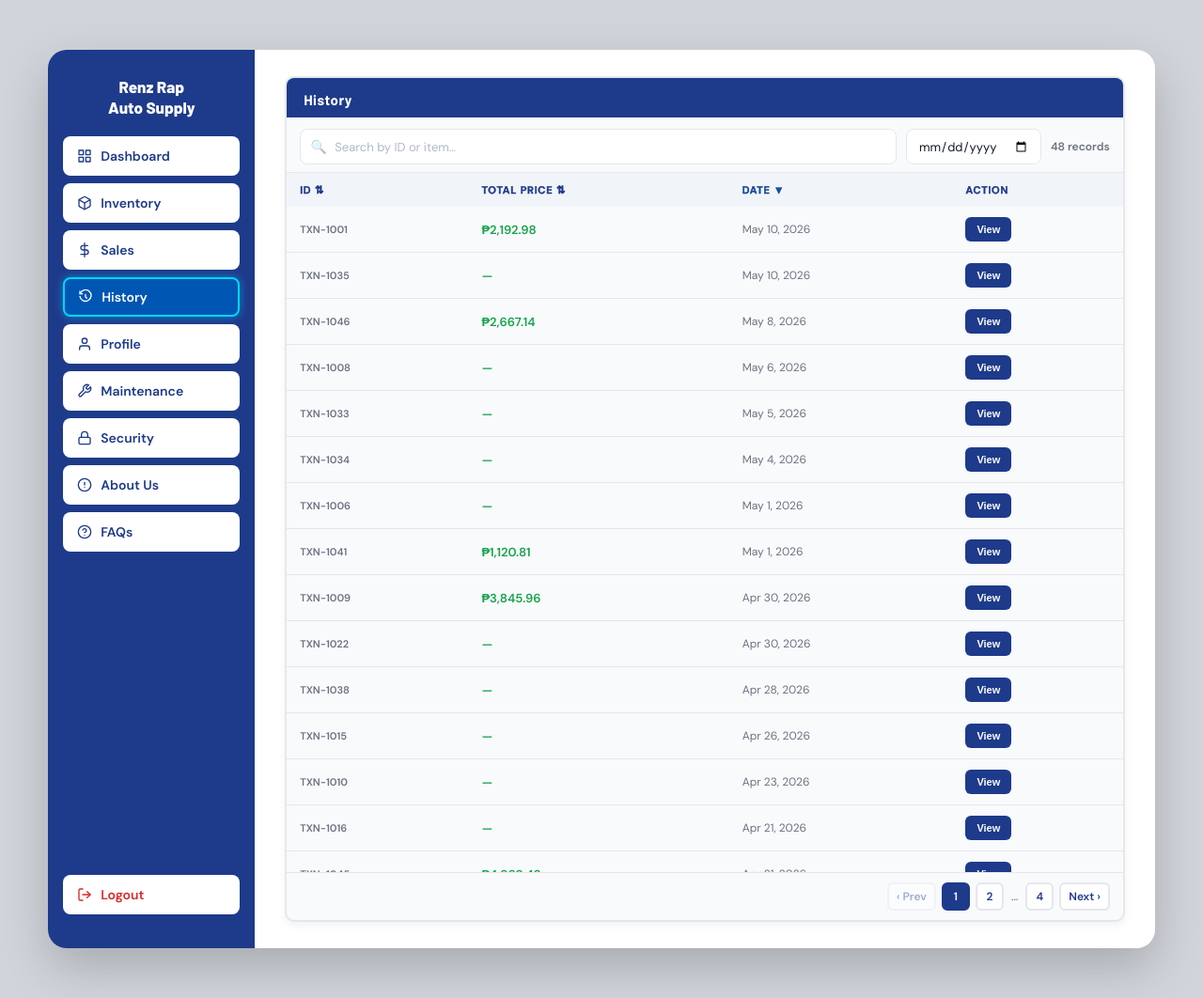
After one commit to qjlscastillo-cpu/RenzRap-2, a Flask app: page /history in a window 1280 px wide. The commit adds this page. Shown: the whole page at 94% size. Run offline with Flask 3, Linux system fonts and the light colour scheme; the visitor is signed in with stand-in values (Sample User, id 1).

Commit message:
added history.html

```diff
--- a/app.py
+++ b/app.py
@@ -35,7 +35,11 @@ def maintenance():
         return redirect("/")
     return render_template("maintenance.html")
 
-
+@app.route("/history")
+def history():
+    if not session.get("logged_in"):
+        return redirect("/")
+    return render_template("history.html")
 
 @app.route("/about")
 def aboutus():
--- a/config.py
+++ b/config.py
@@ -1,6 +1,6 @@
 DB_CONFIG = {
     "host": "localhost",
     "user": "root",
-    "password": "00000000",
+    "password": "jolohotdog789",
     "database": "renzrap_db"
 }
--- /dev/null
+++ b/templates/History.html
@@ -0,0 +1,544 @@
+<!DOCTYPE html>
+<html lang="en">
+<head>
+  <meta charset="UTF-8"/>
+  <meta name="viewport" content="width=device-width, initial-scale=1.0"/>
+  <title>History | Renz Rap Auto Supply</title>
+  <link href="https://fonts.googleapis.com/css2?family=Barlow:wght@600;700;800&family=DM+Sans:wght@400;500;600&display=swap" rel="stylesheet"/>
+  <style>
+    *, *::before, *::after { box-sizing: border-box; margin: 0; padding: 0; }
+    :root {
+      --navy:       #1e3a8a;
+      --navy-light: #2d52b0;
+      --blue-btn:   #0056b3;
+      --cyan:       #00d4ff;
+      --bg:         #d1d5db;
+      --card-bg:    #f8fafc;
+      --border:     #e5e7eb;
+      --text:       #111827;
+      --muted:      #6b7280;
+      --green:      #16a34a;
+      --white:      #ffffff;
+      --red:        #dc2626;
+      --red-hover:  #fee2e2;
+    }
+    body {
+      font-family: 'DM Sans', sans-serif;
+      background: var(--bg);
+      min-height: 100vh;
+      display: flex;
+      align-items: center;
+      justify-content: center;
+      padding: 20px;
+    }
+    .shell {
+      display: flex;
+      width: 92vw;
+      height: 90vh;
+      min-height: 560px;
+      border-radius: 20px;
+      overflow: hidden;
+      box-shadow: 0 20px 50px rgba(0,0,0,0.2);
+    }
+
+    /* ── Sidebar ── */
+    .sidebar {
+      width: 220px;
+      min-width: 220px;
+      background: var(--navy);
+      padding: 28px 16px;
+      display: flex;
+      flex-direction: column;
+      overflow-y: auto;
+    }
+    .sidebar-logo {
+      font-family: 'Barlow', sans-serif;
+      font-weight: 800;
+      font-size: 17px;
+      color: var(--white);
+      margin-bottom: 20px;
+      padding: 0 4px;
+      line-height: 1.3;
+      text-align: center;
+    }
+    .nav-item {
+      display: flex;
+      align-items: center;
+      justify-content: flex-start;
+      gap: 9px;
+      width: 100%;
+      height: 42px;
+      border-radius: 8px;
+      border: 1px solid transparent;
+      background: var(--white);
+      color: var(--navy);
+      font-family: 'DM Sans', sans-serif;
+      font-weight: 600;
+      font-size: 14px;
+      padding: 0 14px;
+      cursor: pointer;
+      margin-bottom: 8px;
+      text-decoration: none;
+      transition: transform 0.2s, box-shadow 0.2s, background 0.2s, border 0.2s;
+    }
+    .nav-item:hover {
+      background: #e8f0fb;
+      border: 1px solid var(--blue-btn);
+      transform: translateY(0.5px);
+      box-shadow: 0 4px 12px rgba(91,155,213,0.3);
+    }
+    .nav-item.active {
+      background: var(--blue-btn);
+      color: var(--white);
+      border: 2px solid var(--cyan);
+      box-shadow: 0 0 10px rgba(0,212,255,0.5);
+      transform: none;
+      cursor: default;
+    }
+    .nav-item.active:hover { transform: none; background: var(--blue-btn); }
+    .logout-btn { margin-top: auto; color: var(--red); background: var(--white); }
+    .logout-btn:hover {
+      background: var(--red-hover);
+      border: 1px solid var(--red);
+      color: var(--red);
+      box-shadow: 0 4px 12px rgba(220,38,38,0.3);
+    }
+
+    /* ── Main ── */
+    .main {
+      flex: 1;
+      background: var(--white);
+      padding: 28px 32px;
+      overflow-y: auto;
+      display: flex;
+      flex-direction: column;
+      gap: 16px;
+    }
+
+    /* ── History table card ── */
+    .table-card {
+      background: var(--card-bg);
+      border: 2px solid var(--border);
+      border-radius: 10px;
+      box-shadow: 0 4px 10px rgba(0,0,0,0.05);
+      overflow: hidden;
+      flex: 1;
+      display: flex;
+      flex-direction: column;
+      min-height: 0;
+    }
+    .table-header-bar {
+      padding: 14px 18px 10px;
+      font-family: 'Barlow', sans-serif;
+      font-weight: 700;
+      font-size: 15px;
+      color: var(--white);
+      background: var(--navy);
+      flex-shrink: 0;
+      letter-spacing: 0.5px;
+    }
+    .record-count {
+      font-family: 'DM Sans', sans-serif;
+      font-weight: 600;
+      font-size: 12px;
+      color: var(--muted);
+    }
+
+    /* ── Toolbar (below header, matches inventory) ── */
+    .toolbar-row {
+      padding: 12px 14px 8px;
+      border-bottom: 1px solid var(--border);
+      background: var(--card-bg);
+      flex-shrink: 0;
+      display: flex;
+      align-items: center;
+      gap: 10px;
+      flex-wrap: wrap;
+    }
+    .search-box {
+      flex: 1;
+      position: relative;
+      min-width: 160px;
+    }
+    .search-box input {
+      width: 100%; height: 38px; border-radius: 8px;
+      border: 1px solid var(--border); background: var(--white);
+      padding: 0 14px 0 36px;
+      font-family: 'DM Sans', sans-serif; font-size: 13px; color: var(--text);
+      outline: none; transition: border-color 0.2s, box-shadow 0.2s;
+    }
+    .search-box input:focus { border-color: var(--blue-btn); box-shadow: 0 0 0 3px rgba(91,155,213,0.15); }
+    .search-box input::placeholder { color: #b0b8c9; }
+    .search-icon {
+      position: absolute; left: 11px; top: 50%; transform: translateY(-50%);
+      font-size: 14px; opacity: 0.4; pointer-events: none;
+    }
+    .filter-date {
+      height: 38px; padding: 0 12px; border-radius: 8px;
+      border: 1px solid var(--border); background: var(--white);
+      font-family: 'DM Sans', sans-serif; font-size: 13px; color: var(--text);
+      outline: none; cursor: pointer;
+    }
+    .filter-date:focus { border-color: var(--blue-btn); }
+    .table-scroll { overflow-y: auto; flex: 1; }
+    table { width: 100%; border-collapse: collapse; font-size: 13px; }
+    thead th {
+      background: #f1f5f9;
+      padding: 11px 14px;
+      text-align: left;
+      font-weight: 900;
+      -webkit-text-stroke: 0.5px var(--navy);
+      color: var(--navy);
+      font-size: 11px;
+      text-transform: uppercase;
+      letter-spacing: 0.8px;
+      position: sticky;
+      top: 0;
+      cursor: pointer;
+      user-select: none;
+    }
+    thead th:hover { background: #e8f0fb; }
+    tbody tr { border-bottom: 1px solid var(--border); transition: background 0.12s; }
+    tbody tr:last-child { border-bottom: none; }
+    tbody td { padding: 11px 14px; color: var(--text); vertical-align: middle; }
+    tbody tr:hover { background: #eff6ff; }
+    .empty-row td { text-align: center; color: var(--muted); padding: 40px; font-size: 13px; }
+
+    /* badges */
+    .badge {
+      display: inline-block;
+      padding: 2px 10px;
+      border-radius: 20px;
+      font-size: 11px;
+      font-weight: 600;
+    }
+    .badge-sale    { background:#f0fdf4; color:#16a34a; border:1px solid #bbf7d0; }
+    .badge-restock { background:#eff6ff; color:#2563eb; border:1px solid #bfdbfe; }
+    .badge-return  { background:#fffbeb; color:#eab308; border:1px solid #fde68a; }
+    .badge-void    { background:#fef2f2; color:#dc2626; border:1px solid #fecaca; }
+
+    /* ── Pagination ── */
+    .pagination {
+      display: flex;
+      align-items: center;
+      justify-content: flex-end;
+      gap: 6px;
+      padding: 10px 14px;
+      flex-shrink: 0;
+      border-top: 1px solid var(--border);
+    }
+    .page-btn {
+      height: 30px;
+      min-width: 30px;
+      padding: 0 8px;
+      border-radius: 6px;
+      border: 2px solid var(--border);
+      background: var(--white);
+      color: var(--navy);
+      font-family: 'DM Sans', sans-serif;
+      font-weight: 600;
+      font-size: 12px;
+      cursor: pointer;
+      transition: all 0.15s;
+    }
+    .page-btn:hover:not(:disabled) { background: #e8f0fb; border-color: var(--blue-btn); }
+    .page-btn.active { background: var(--navy); color: var(--white); border-color: var(--navy); }
+    .page-btn:disabled { opacity: 0.4; cursor: not-allowed; }
+
+    /* ── Modal ── */
+    .modal-overlay {
+      position: fixed;
+      top: 0; left: 0; right: 0; bottom: 0;
+      background: rgba(0,0,0,0.4);
+      backdrop-filter: blur(2px);
+      display: flex;
+      align-items: center;
+      justify-content: center;
+      z-index: 1000;
+      opacity: 0;
+      visibility: hidden;
+      transition: opacity 0.2s, visibility 0.2s;
+    }
+    .modal-overlay.show { opacity: 1; visibility: visible; }
+    .modal-box {
+      background: var(--white);
+      border: 2px solid var(--border);
+      padding: 30px;
+      border-radius: 16px;
+      width: 90%;
+      max-width: 360px;
+      text-align: center;
+      transform: translateY(20px) scale(0.95);
+      transition: transform 0.3s cubic-bezier(0.22,1,0.36,1);
+    }
+    .modal-overlay.show .modal-box { transform: none; }
+    .modal-title { font-family: 'Barlow', sans-serif; font-weight: 700; font-size: 20px; color: var(--red); margin-bottom: 8px; }
+    .modal-text  { font-size: 14px; color: var(--muted); margin-bottom: 24px; }
+    .modal-actions { display: flex; gap: 12px; }
+    .modal-btn { flex: 1; height: 42px; border-radius: 8px; font-family: 'DM Sans', sans-serif; font-weight: 600; font-size: 14px; cursor: pointer; border: none; transition: background 0.2s, transform 0.1s; }
+    .modal-btn:active { transform: scale(0.96); }
+    .btn-cancel  { background: var(--border); color: var(--text); }
+    .btn-cancel:hover  { background: #d1d5db; }
+    .btn-confirm { background: var(--navy); color: var(--white); }
+    .btn-confirm:hover { background: #0056b3; }
+
+    @media (max-width: 768px) {
+      body { padding: 0; }
+      .shell { width: 100vw; height: 100vh; border-radius: 0; }
+      .sidebar { width: 60px; min-width: 60px; padding: 20px 8px; }
+      .sidebar-logo { display: none; }
+      .nav-item .label { display: none; }
+      .nav-item { justify-content: center; padding: 0; }
+      .main { padding: 20px 16px; }
+    }
+  </style>
+</head>
+<body>
+<div class="shell">
+  <aside class="sidebar">
+    <div class="sidebar-logo">Renz Rap<br>Auto Supply</div>
+
+    <a href="/dashboard" class="nav-item">
+      <svg width="16" height="16" viewBox="0 0 24 24" fill="none" stroke="currentColor" stroke-width="2" stroke-linecap="round" stroke-linejoin="round"><rect x="3" y="3" width="7" height="7"/><rect x="14" y="3" width="7" height="7"/><rect x="3" y="14" width="7" height="7"/><rect x="14" y="14" width="7" height="7"/></svg>
+      <span class="label">Dashboard</span>
+    </a>
+    <a href="/inventory" class="nav-item">
+      <svg width="16" height="16" viewBox="0 0 24 24" fill="none" stroke="currentColor" stroke-width="2" stroke-linecap="round" stroke-linejoin="round"><path d="M21 16V8a2 2 0 0 0-1-1.73l-7-4a2 2 0 0 0-2 0l-7 4A2 2 0 0 0 3 8v8a2 2 0 0 0 1 1.73l7 4a2 2 0 0 0 2 0l7-4A2 2 0 0 0 21 16z"/><polyline points="3.27 6.96 12 12.01 20.73 6.96"/><line x1="12" y1="22.08" x2="12" y2="12"/></svg>
+      <span class="label">Inventory</span>
+    </a>
+    <a href="/sales" class="nav-item">
+      <svg width="16" height="16" viewBox="0 0 24 24" fill="none" stroke="currentColor" stroke-width="2" stroke-linecap="round" stroke-linejoin="round"><line x1="12" y1="1" x2="12" y2="23"/><path d="M17 5H9.5a3.5 3.5 0 0 0 0 7h5a3.5 3.5 0 0 1 0 7H6"/></svg>
+      <span class="label">Sales</span>
+    </a>
+    <a href="/history" class="nav-item active">
+      <svg width="16" height="16" viewBox="0 0 24 24" fill="none" stroke="currentColor" stroke-width="2" stroke-linecap="round" stroke-linejoin="round">
+        <polyline points="12 8 12 12 14 14"/>
+        <path d="M3.05 11a9 9 0 1 0 .5-4.5"/>
+        <polyline points="3 3 3 7 7 7"/>
+      </svg>
+      <span class="label">History</span>
+    </a>
+    <a href="/profile" class="nav-item">
+      <svg width="16" height="16" viewBox="0 0 24 24" fill="none" stroke="currentColor" stroke-width="2" stroke-linecap="round" stroke-linejoin="round"><path d="M20 21v-2a4 4 0 0 0-4-4H8a4 4 0 0 0-4 4v2"/><circle cx="12" cy="7" r="4"/></svg>
+      <span class="label">Profile</span>
+    </a>
+    <a href="/maintenance" class="nav-item">
+      <svg width="16" height="16" viewBox="0 0 24 24" fill="none" stroke="currentColor" stroke-width="2" stroke-linecap="round" stroke-linejoin="round"><path d="M14.7 6.3a1 1 0 0 0 0 1.4l1.6 1.6a1 1 0 0 0 1.4 0l3.77-3.77a6 6 0 0 1-7.94 7.94l-6.91 6.91a2.12 2.12 0 0 1-3-3l6.91-6.91a6 6 0 0 1 7.94-7.94l-3.76 3.76z"/></svg>
+      <span class="label">Maintenance</span>
+    </a>
+    <a href="/security" class="nav-item">
+      <svg width="16" height="16" viewBox="0 0 24 24" fill="none" stroke="currentColor" stroke-width="2" stroke-linecap="round" stroke-linejoin="round"><rect x="3" y="11" width="18" height="11" rx="2" ry="2"/><path d="M7 11V7a5 5 0 0 1 10 0v4"/></svg>
+      <span class="label">Security</span>
+    </a>
+    <a href="/about" class="nav-item">
+      <svg width="16" height="16" viewBox="0 0 24 24" fill="none" stroke="currentColor" stroke-width="2" stroke-linecap="round" stroke-linejoin="round"><circle cx="12" cy="12" r="10"/><line x1="12" y1="8" x2="12" y2="12"/><line x1="12" y1="16" x2="12.01" y2="16"/></svg>
+      <span class="label">About Us</span>
+    </a>
+    <a href="/faqs" class="nav-item">
+      <svg width="16" height="16" viewBox="0 0 24 24" fill="none" stroke="currentColor" stroke-width="2" stroke-linecap="round" stroke-linejoin="round"><circle cx="12" cy="12" r="10"/><path d="M9.09 9a3 3 0 0 1 5.83 1c0 2-3 3-3 3"/><line x1="12" y1="17" x2="12.01" y2="17"/></svg>
+      <span class="label">FAQs</span>
+    </a>
+    <a href="#" onclick="openLogoutModal(event)" class="nav-item logout-btn">
+      <svg width="16" height="16" viewBox="0 0 24 24" fill="none" stroke="currentColor" stroke-width="2" stroke-linecap="round" stroke-linejoin="round"><path d="M9 21H5a2 2 0 0 1-2-2V5a2 2 0 0 1 2-2h4"/><polyline points="16 17 21 12 16 7"/><line x1="21" y1="12" x2="9" y2="12"/></svg>
+      <span class="label">Logout</span>
+    </a>
+  </aside>
+
+  <main class="main">
+
+    <!-- History table — only element on the page -->
+    <div class="table-card">
+      <div class="table-header-bar">History</div>
+
+      <!-- Toolbar: search + date filter (mirrors inventory layout) -->
+      <div class="toolbar-row">
+        <div class="search-box">
+          <span class="search-icon">🔍</span>
+          <input type="text" id="filterSearch" placeholder="Search by ID or item…" oninput="applyFilters()"/>
+        </div>
+        <input type="date" id="filterDate" class="filter-date" onchange="applyFilters()"/>
+        <span class="record-count" id="recordCount">0 records</span>
+      </div>
+
+      <div class="table-scroll">
+        <table>
+          <thead>
+            <tr>
+              <th onclick="sortBy('ref')"        data-key="ref">ID <span class="sort-arrow">⇅</span></th>
+              <th onclick="sortBy('amount')"     data-key="amount">Total Price <span class="sort-arrow">⇅</span></th>
+              <th onclick="sortBy('created_at')" data-key="created_at">Date <span class="sort-arrow">⇅</span></th>
+              <th>Action</th>
+            </tr>
+          </thead>
+          <tbody id="historyBody">
+            <tr class="empty-row"><td colspan="4">Loading history…</td></tr>
+          </tbody>
+        </table>
+      </div>
+
+      <div class="pagination" id="pagination"></div>
+    </div>
+
+  </main>
+</div>
+
+<!-- Logout modal -->
+<div class="modal-overlay" id="logoutModal">
+  <div class="modal-box">
+    <div class="modal-title">Confirm Logout</div>
+    <div class="modal-text">Are you sure you want to log out your account?</div>
+    <div class="modal-actions">
+      <button class="modal-btn btn-cancel"  onclick="closeLogoutModal()">Cancel</button>
+      <button class="modal-btn btn-confirm" onclick="confirmLogout()">Yes</button>
+    </div>
+  </div>
+</div>
+
+<script>
+  let allData     = [];
+  let filtered    = [];
+  let sortKey     = 'created_at';
+  let sortAsc     = false;
+  const PAGE_SIZE = 15;
+  let currentPage = 1;
+
+  async function loadHistory() {
+    try {
+      const res = await fetch('/api/history');
+      if (!res.ok) throw new Error(res.status);
+      allData = await res.json();
+    } catch {
+      allData = generateDemoData();
+    }
+    applyFilters();
+  }
+
+  function generateDemoData() {
+    const types  = ['Sale','Sale','Sale','Restock','Return','Void'];
+    const items  = ['Brake Pad Set','Engine Oil 10W40','Air Filter','Spark Plug NGK','Radiator Hose','Timing Belt','Wiper Blade','Battery 65Ah','Alternator Belt','Clutch Disc'];
+    const users  = ['Admin','Renz','Staff1'];
+    const rows   = [];
+    const base   = new Date();
+    for (let i = 0; i < 48; i++) {
+      const type = types[Math.floor(Math.random() * types.length)];
+      const d    = new Date(base);
+      d.setDate(d.getDate() - Math.floor(Math.random() * 60));
+      rows.push({
+        ref:          'TXN-' + String(1000 + i).padStart(4,'0'),
+        item_name:    items[Math.floor(Math.random() * items.length)],
+        type,
+        quantity:     Math.floor(Math.random() * 20) + 1,
+        amount:       type === 'Sale' ? (Math.random() * 4800 + 200).toFixed(2) : 0,
+        created_at:   d.toISOString(),
+        performed_by: users[Math.floor(Math.random() * users.length)],
+      });
+    }
+    return rows.sort((a,b) => new Date(b.created_at) - new Date(a.created_at));
+  }
+
+  function applyFilters() {
+    const date   = document.getElementById('filterDate').value;
+    const search = document.getElementById('filterSearch').value.toLowerCase().trim();
+
+    filtered = allData.filter(row => {
+      if (date) {
+        const rowDate = new Date(row.created_at).toISOString().slice(0, 10);
+        if (rowDate !== date) return false;
+      }
+      if (search && !row.item_name?.toLowerCase().includes(search) && !row.ref?.toLowerCase().includes(search)) return false;
+      return true;
+    });
+
+    currentPage = 1;
+    renderTable();
+  }
+
+  function sortBy(key) {
+    sortAsc = sortKey === key ? !sortAsc : false;
+    sortKey = key;
+    currentPage = 1;
+    renderTable();
+  }
+
+  function getSorted() {
+    return [...filtered].sort((a, b) => {
+      let vA = a[sortKey], vB = b[sortKey];
+      if (sortKey === 'created_at') { vA = new Date(vA); vB = new Date(vB); }
+      else if (sortKey === 'amount') { vA = Number(vA); vB = Number(vB); }
+      else { vA = String(vA||'').toLowerCase(); vB = String(vB||'').toLowerCase(); }
+      if (vA < vB) return sortAsc ? -1 : 1;
+      if (vA > vB) return sortAsc ?  1 : -1;
+      return 0;
+    });
+  }
+
+  function renderTable() {
+    document.querySelectorAll('thead th[data-key]').forEach(th => {
+      const key   = th.dataset.key;
+      const arrow = th.querySelector('.sort-arrow');
+      if (arrow) {
+        arrow.textContent = key === sortKey ? (sortAsc ? ' ▲' : ' ▼') : ' ⇅';
+        th.style.color    = key === sortKey ? 'var(--blue-btn)' : 'var(--navy)';
+      }
+    });
+
+    const sorted     = getSorted();
+    const totalPages = Math.ceil(sorted.length / PAGE_SIZE) || 1;
+    const start      = (currentPage - 1) * PAGE_SIZE;
+    const page       = sorted.slice(start, start + PAGE_SIZE);
+
+    document.getElementById('recordCount').textContent = sorted.length + ' record' + (sorted.length !== 1 ? 's' : '');
+
+    const tbody = document.getElementById('historyBody');
+    if (!page.length) {
+      tbody.innerHTML = `<tr class="empty-row"><td colspan="4">No records found.</td></tr>`;
+    } else {
+      tbody.innerHTML = page.map(row => {
+        const dateStr = new Date(row.created_at).toLocaleDateString('en-PH', { year:'numeric', month:'short', day:'numeric' });
+        return `<tr>
+  <td style="font-size:11px;color:var(--muted);font-weight:600;">${row.ref || '—'}</td>
+  <td style="font-weight:600;color:var(--green);">${Number(row.amount) > 0 ? '₱' + Number(row.amount).toLocaleString('en-PH', {minimumFractionDigits:2}) : '—'}</td>
+  <td style="color:var(--muted);font-size:12px;">${dateStr}</td>
+  <td><button onclick="viewTransaction('${row.ref}')" style="height:26px;padding:0 12px;border-radius:6px;border:none;background:var(--navy);color:#fff;font-size:11px;font-weight:600;cursor:pointer;">View</button></td>
+</tr>`;
+      }).join('');
+    }
+
+    renderPagination(totalPages);
+  }
+
+  function renderPagination(totalPages) {
+    const pg = document.getElementById('pagination');
+    if (totalPages <= 1) { pg.innerHTML = ''; return; }
+
+    let html = `<button class="page-btn" onclick="goPage(${currentPage-1})" ${currentPage===1?'disabled':''}>‹ Prev</button>`;
+    for (let i = 1; i <= totalPages; i++) {
+      if (i === 1 || i === totalPages || Math.abs(i - currentPage) <= 1) {
+        html += `<button class="page-btn ${i===currentPage?'active':''}" onclick="goPage(${i})">${i}</button>`;
+      } else if (Math.abs(i - currentPage) === 2) {
+        html += `<span style="color:var(--muted);font-size:13px;padding:0 2px;">…</span>`;
+      }
+    }
+    html += `<button class="page-btn" onclick="goPage(${currentPage+1})" ${currentPage===totalPages?'disabled':''}>Next ›</button>`;
+    pg.innerHTML = html;
+  }
+
+  function goPage(p) {
+    const total = Math.ceil(filtered.length / PAGE_SIZE) || 1;
+    currentPage = Math.max(1, Math.min(p, total));
+    renderTable();
+  }
+
+  function viewTransaction(ref) {
+    // Hook into your existing view logic here
+    alert('Viewing: ' + ref);
+  }
+
+  function openLogoutModal(e)  { e.preventDefault(); document.getElementById('logoutModal').classList.add('show'); }
+  function closeLogoutModal()  { document.getElementById('logoutModal').classList.remove('show'); }
+  function confirmLogout()     { window.location.href = '/logout'; }
+
+  loadHistory();
+</script>
+</body>
+</html>
```
Also changed, not shown: templates/aboutus.html (+10 -0 lines), templates/dashboard.html (+20 -32 lines), templates/faqs.html (+10 -0 lines), templates/inventory.html (+10 -0 lines), templates/maintenance.html (+10 -0 lines), templates/profile.html (+10 -0 lines), templates/sales.html (+10 -0 lines), templates/security.html (+10 -0 lines).
